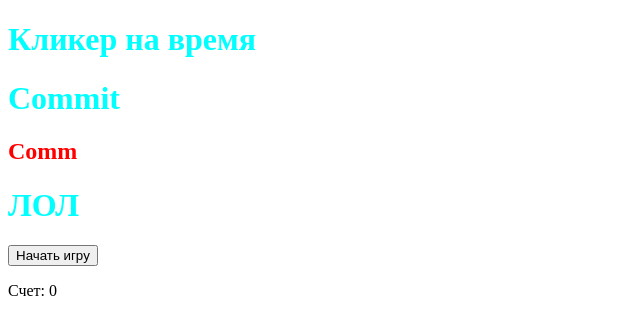
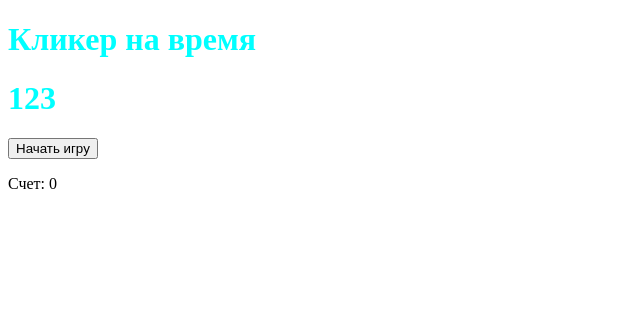
Before and after one commit to ReAKerDetn/Test_Neket, a plain HTML site: page 1/index.html in a window 1280 px wide. Shown: the whole page, without its empty margins (0-640 px from the left). Drawn offline with Linux system fonts and the light colour scheme.

Commit message:
Test commit3

```diff
--- a/1/index.html
+++ b/1/index.html
@@ -11,10 +11,10 @@
 
 
     <h1>Кликер на время</h1>
-    <h1>Commit</h1>
-    <h2>Comm</h2>
+    <h1>123</h1>
 
-    <h1>ЛОЛ</h1>
+
+
 
     <button id="start_button">Начать игру</button>
     <p>Счет: <span id="score">0</span></p>
```
